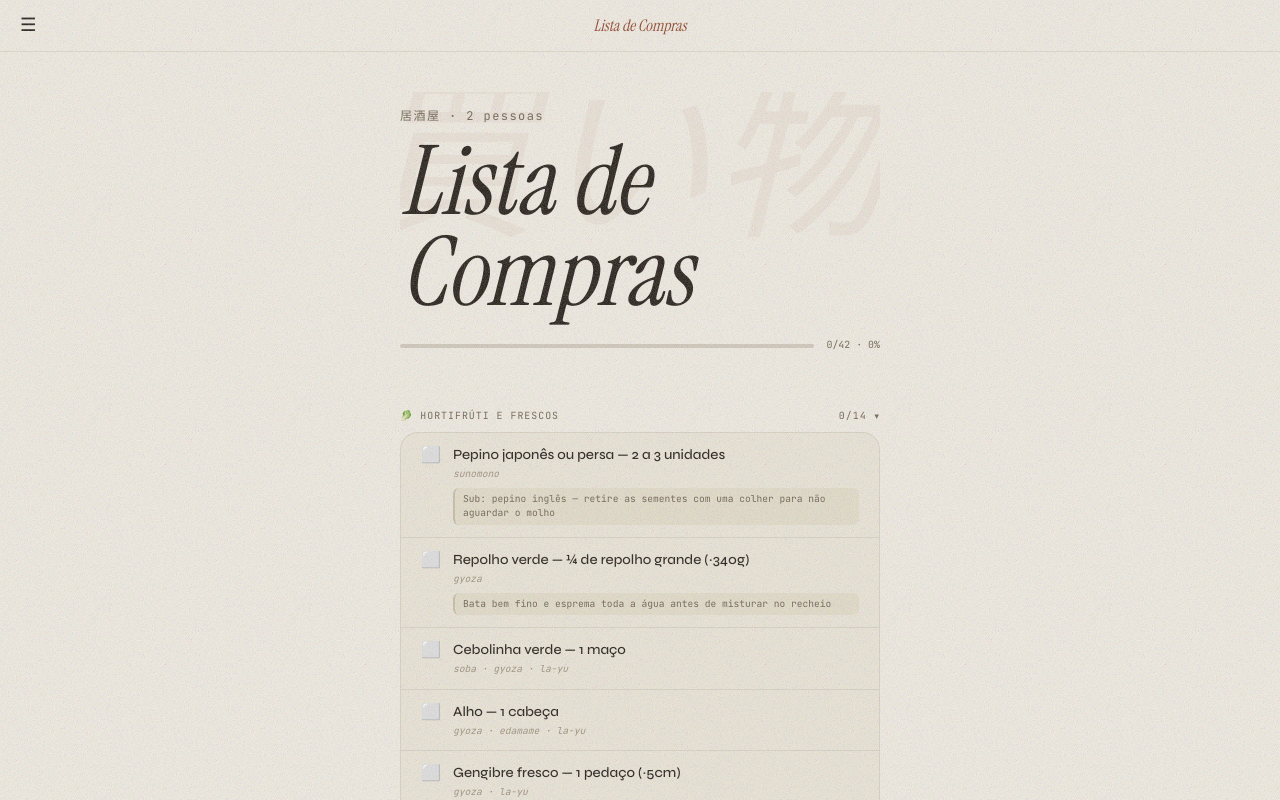
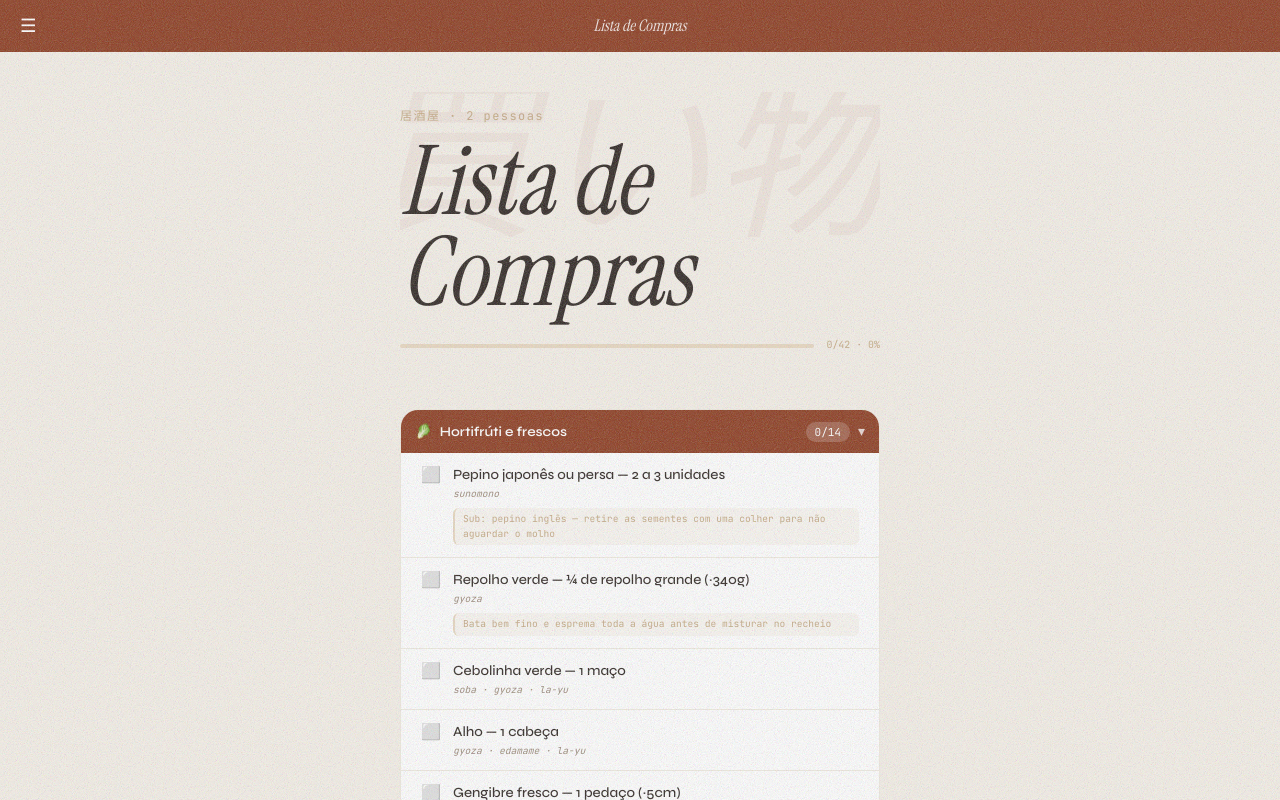
Before and after one commit to marinamarinho/listadecompras, a Next.js app: page / in a window 1280 px wide. Shown: the top 800 px of the page. Built offline with nearby package versions, Linux system fonts and the light colour scheme.

Commit message:
style: apply izakaya palette — terracota header/cards, warm cream bg, white item cards

```diff
--- a/app/globals.css
+++ b/app/globals.css
@@ -4,16 +4,16 @@
 
 /* ── Variables ─────────────────────────────────────────────── */
 :root {
-  --bg:       #f2ede3;
-  --surface:  #ece6d8;
-  --surface2: #e4ddc9;
-  --border:   rgba(90,72,48,0.12);
-  --border2:  rgba(90,72,48,0.22);
-  --text:     #1e1710;
-  --muted:    #9c8e7a;
-  --muted2:   #6b5e4c;
+  --bg:       #f5f0e8;
+  --surface:  #ffffff;
+  --surface2: #faf7f2;
+  --border:   #f0ebe0;
+  --border2:  #e8d8c0;
+  --text:     #2c2420;
+  --muted:    #9a8878;
+  --muted2:   #c4a882;
   --accent:   #8b3a1e;
-  --accent2:  #b04e28;
+  --accent2:  #a0521a;
 }
 
 /* ── Base ──────────────────────────────────────────────────── */
--- a/app/page.tsx
+++ b/app/page.tsx
@@ -162,27 +162,40 @@ export default function ListaPage() {
         return (
           <section key={ci} className="space-y-2">
 
-            {/* Section label / toggle */}
+            {/* Category header — terracota filled */}
+            <div className="card" style={{ overflow: "hidden" }}>
               <button
                 onClick={() => toggleCollapse(ci)}
-              className="section-label w-full text-left flex items-center justify-between gap-2"
-              style={{ background: "none", border: "none", cursor: "pointer", padding: "0" }}
+                style={{
+                  display: "flex", alignItems: "center", justifyContent: "space-between",
+                  width: "100%", padding: "11px 14px",
+                  background: "var(--accent)", color: "#fff",
+                  border: "none", cursor: "pointer",
+                  WebkitTapHighlightColor: "transparent",
+                }}
               >
-              <span>{cat.icon} {cat.name}</span>
-              <span style={{ display: "flex", alignItems: "center", gap: "0.5rem" }}>
-                <span>{catDone}/{cat.items.length}</span>
+                <span style={{ display: "flex", alignItems: "center", gap: "8px", fontFamily: "var(--font-sans)", fontWeight: 600, fontSize: "13.5px" }}>
+                  <span>{cat.icon}</span>
+                  <span>{cat.name}</span>
+                </span>
+                <span style={{ display: "flex", alignItems: "center", gap: "8px" }}>
                   <span style={{
-                  display: "inline-block",
+                    background: "rgba(255,255,255,0.2)", borderRadius: "20px",
+                    fontSize: "11px", padding: "2px 9px", fontFamily: "var(--font-mono)",
+                  }}>
+                    {catDone}/{cat.items.length}
+                  </span>
+                  <span style={{
+                    display: "inline-block", fontSize: "14px", opacity: 0.8,
                     transition: "transform 0.2s",
                     transform: isCollapsed ? "rotate(-90deg)" : "rotate(0deg)",
-                  fontSize: "0.55rem",
                   }}>▾</span>
                 </span>
               </button>
 
-            {/* Items card */}
+            {/* Items */}
             {!isCollapsed && (
-              <div className="card" style={{ overflow: "hidden" }}>
+              <div>
                 {cat.items.map((item, ii) => {
                   const key = `${ci}-${ii}`;
                   const isDone = checked[key];
@@ -240,6 +253,7 @@ export default function ListaPage() {
                 })}
               </div>
             )}
+            </div>
           </section>
         );
       })}
--- a/components/NavBar.tsx
+++ b/components/NavBar.tsx
@@ -24,17 +24,15 @@ export default function NavBar() {
         display: "flex", alignItems: "center",
         padding: "0 1.25rem",
         height: "52px",
-        background: "rgba(242,237,227,0.92)",
-        backdropFilter: "blur(20px)",
-        WebkitBackdropFilter: "blur(20px)",
-        borderBottom: "1px solid var(--border)",
+        background: "var(--accent)",
+        borderBottom: "none",
       }}>
         <button
           onClick={() => setOpen(true)}
           aria-label="Abrir menu"
           style={{
             background: "none", border: "none", cursor: "pointer",
-            color: "var(--text)", fontSize: "1.15rem", lineHeight: 1,
+            color: "#fff", fontSize: "1.15rem", lineHeight: 1,
             padding: "6px 8px 6px 0", marginRight: "auto",
           }}
         >
@@ -44,7 +42,7 @@ export default function NavBar() {
         <span style={{
           position: "absolute", left: "50%", transform: "translateX(-50%)",
           fontFamily: "var(--font-serif)", fontStyle: "italic",
-          fontSize: "1rem", color: "var(--accent)",
+          fontSize: "1rem", color: "rgba(255,255,255,0.9)",
           pointerEvents: "none",
         }}>
           Lista de Compras
```
Lines whose indentation alone changed are shown as unchanged.
